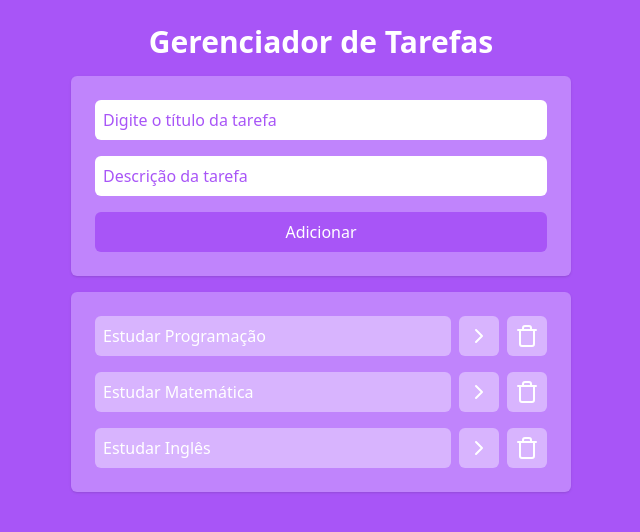
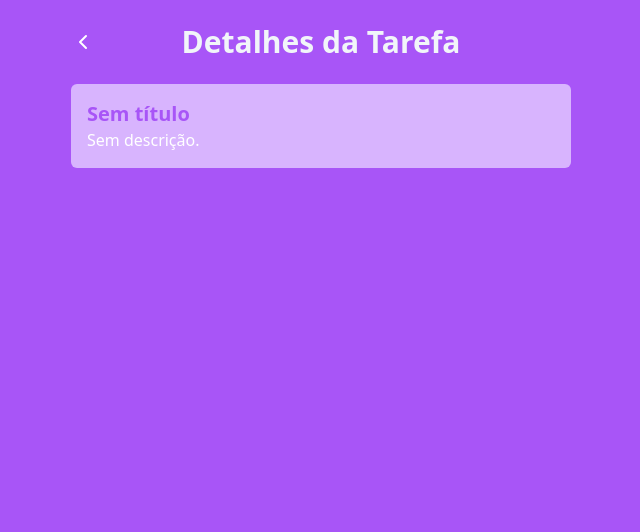
Before and after one commit to DevEsterCarvalho/react-gerenciador-de-tarefas, a React (Vite) app: page /task in a window 1280 px wide. Shown: the top 532 px of the page, without its empty margins (319-959 px from the left). Built offline with nearby package versions, Linux system fonts and the light colour scheme.

Commit message:
aplicando navegacao de paginas

```diff
--- a/package.json
+++ b/package.json
@@ -12,7 +12,8 @@
   "dependencies": {
     "lucide-react": "^0.435.0",
     "react": "^18.3.1",
-    "react-dom": "^18.3.1"
+    "react-dom": "^18.3.1",
+    "react-router-dom": "^6.26.1"
   },
   "devDependencies": {
     "@eslint/js": "^9.9.0",
--- a/src/components/AddTask.jsx
+++ b/src/components/AddTask.jsx
@@ -21,7 +21,7 @@ function AddTask({ addTaskSubmit }) {
 			></input>
 			<button
 				onClick={() => {
-					if (!title.trim || !description.trim) {
+					if (!title.trim() || !description.trim()) {
 						return alert("Preencha o título e a descrição da tarefa");
 					}
 					addTaskSubmit(title, description);
--- a/src/components/Tasks.jsx
+++ b/src/components/Tasks.jsx
@@ -1,6 +1,16 @@
 import { ChevronRightIcon, TrashIcon } from "lucide-react";
+import { useNavigate } from "react-router-dom";
 
 function Tasks({ tasks, onTasksClick, removeTasks }) {
+	const navigate = useNavigate();
+
+	function onSeeDetailsClick(task) {
+		const query = new URLSearchParams();
+		query.set("title", task.title);
+		query.set("description", task.description);
+		navigate(`/task?${query.toString()}`);
+	}
+
 	return (
 		<ul className="space-y-4 p-6 bg-purple-400 rounded-md shadow">
 			{tasks.map((task) => (
@@ -13,7 +23,10 @@ function Tasks({ tasks, onTasksClick, removeTasks }) {
 					>
 						{task.title}
 					</button>
-					<button className="bg-purple-300 text-white p-2 rounded-md">
+					<button
+						onClick={() => onSeeDetailsClick(task)}
+						className="bg-purple-300 text-white p-2 rounded-md"
+					>
 						<ChevronRightIcon />
 					</button>
 
--- a/src/main.jsx
+++ b/src/main.jsx
@@ -1,10 +1,23 @@
-import { StrictMode } from 'react'
-import { createRoot } from 'react-dom/client'
-import App from './App.jsx'
-import './index.css'
+import { StrictMode } from "react";
+import { createRoot } from "react-dom/client";
+import App from "./App.jsx";
+import "./index.css";
+import { createBrowserRouter, RouterProvider } from "react-router-dom";
+import TaskPage from "./pages/TaskPage.jsx";
 
-createRoot(document.getElementById('root')).render(
-  <StrictMode>
-    <App />
-  </StrictMode>,
-)
+const router = createBrowserRouter([
+	{
+		path: "/",
+		element: <App />,
+	},
+	{
+		path: "/task",
+		element: <TaskPage />,
+	},
+]);
+
+createRoot(document.getElementById("root")).render(
+	<StrictMode>
+		<RouterProvider router={router} />
+	</StrictMode>
+);
--- /dev/null
+++ b/src/pages/TaskPage.jsx
@@ -0,0 +1,33 @@
+import { ChevronLeftIcon } from "lucide-react";
+import { useNavigate, useSearchParams } from "react-router-dom";
+
+function TaskPage() {
+	const navigate = useNavigate();
+	const [searchParams] = useSearchParams();
+	const title = searchParams.get("title") || "Sem título";
+	const description = searchParams.get("description") || "Sem descrição.";
+
+	return (
+		<div className="h-screen w-screen bg-purple-500 p-6 flex justify-center">
+			<div className="w-[500px] space-y-4">
+				<div className="flex justify-center relative mb-6">
+					<button
+						onClick={() => navigate(-1)}
+						className="absolute left-0 text-white top-0 bottom-0"
+					>
+						<ChevronLeftIcon />
+					</button>
+					<h1 className="text-3xl text-slate-100 font-bold text-center">
+						Detalhes da Tarefa
+					</h1>
+				</div>
+				<div className="bg-purple-300 p-4 rounded-md">
+					<h2 className="text-xl text-purple-500 font-bold">{title}</h2>
+					<p className="text-white">{description}</p>
+				</div>
+			</div>
+		</div>
+	);
+}
+
+export default TaskPage;
```
Also changed, not shown: src/App.jsx (line endings or trailing spaces), 1 other file (tests, documents, lock files or other folders).
